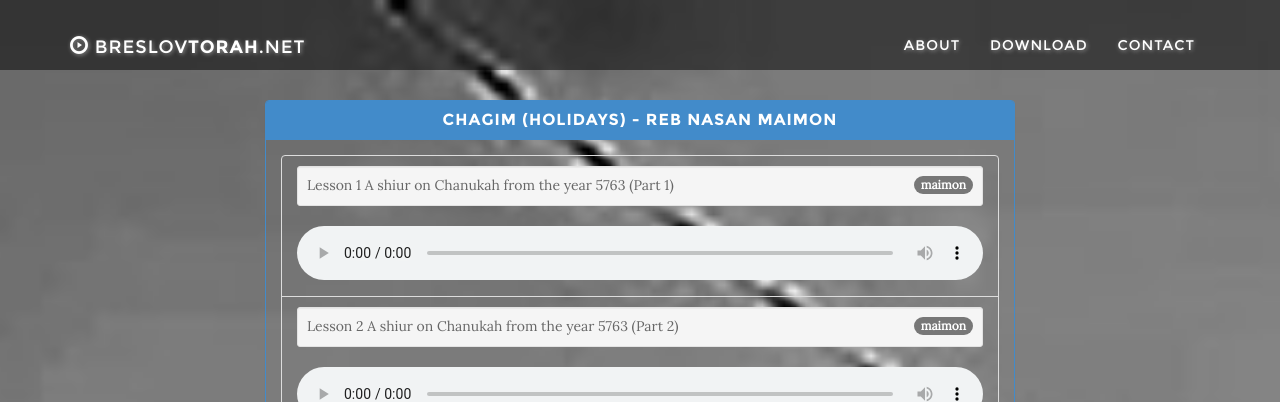
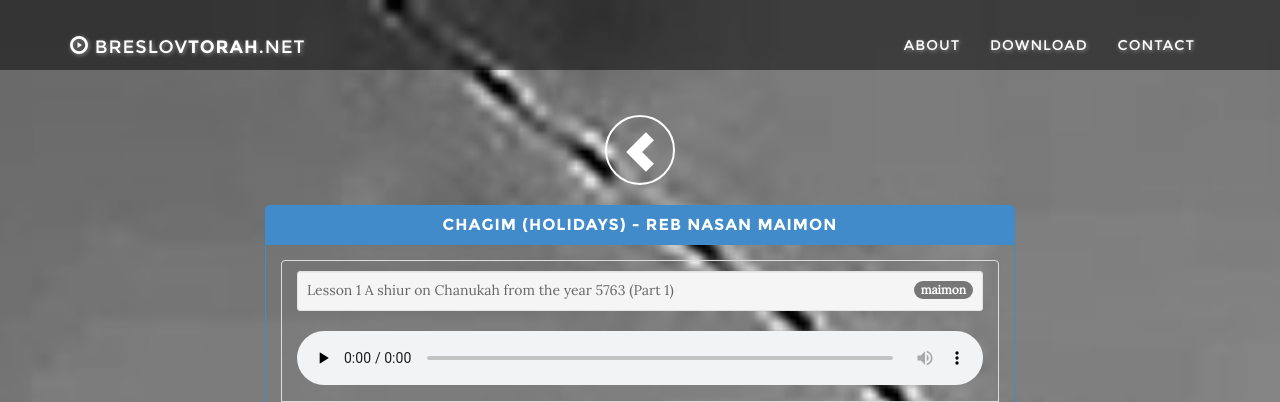
Before and after one commit to breslover/breslovtorah, a Django app: a page that uses breslovtorah/frontpage/templates/base.html in a window 1280 px wide. Shown: the top 402 px of the page. Run offline with Django 3.2, Linux system fonts and the light colour scheme; data comes from the database, SQL or seed files in the repository; some libraries are stand-ins or nearby versions.

Commit message:
we disabled pre-load

```diff
--- a/breslovtorah/frontpage/templates/base.html
+++ b/breslovtorah/frontpage/templates/base.html
@@ -60,7 +60,7 @@
                 <ul class="nav navbar-nav">
                     <!-- Hidden li included to remove active class from about link when scrolled up past about section -->
                     <li class="hidden">
-                        <a href="#page-top"></a>
+                        <a href="/index.html#page-top"></a>
                     </li>
                     <li>
                         <a class="page-scroll" href="/index.html#about">{% trans "About" %}</a>
--- a/breslovtorah/frontpage/templates/base_sefer.html
+++ b/breslovtorah/frontpage/templates/base_sefer.html
@@ -8,6 +8,10 @@
             <div class="container" style=''>
                 <div class="row">
                     <div class="col-md-8 col-md-offset-2">
+
+                    	<a style='margin-bottom: 20px;' href="#" onclick='history.back();return false;' class="btn btn-circle page-scroll">
+                            <i class="glyphicon glyphicon-chevron-left"></i>
+                        </a>
 
                     	<div class="panel panel-primary">
 							<div class="panel-heading">
@@ -23,7 +27,7 @@
 												<span style='float:right;' class="badge">{% if shiur.user.first_name %}{{shiur.user.first_name}} {{shiur.user.last_name}}{% else %}{{shiur.user}}{% endif %}</span>
 												{{shiur.title|safe}}
 											</div>
-									  		<audio style='width: 100%;' controls>
+									  		<audio style='width: 100%;' controls preload="none">
 												<source src="{{shiur.mp3_url}}" type="audio/mpeg" />
 												<a href="{{shiur.mp3_url}}">{{shiur.title|safe}}</a>
 											</audio>
```
